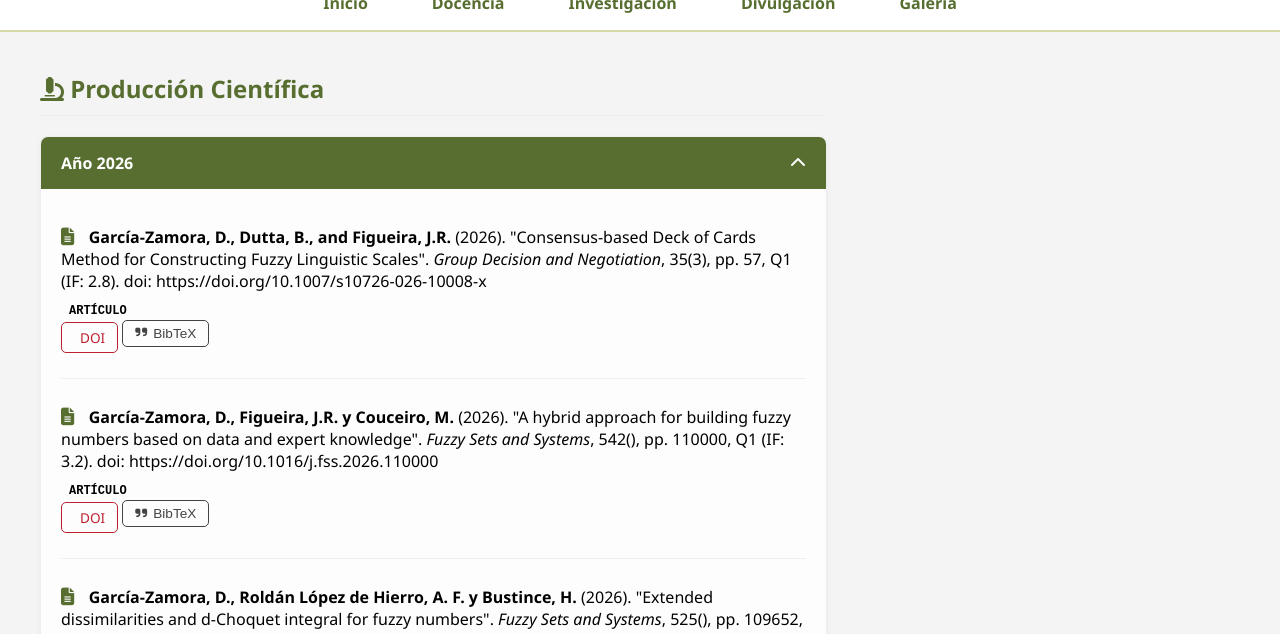
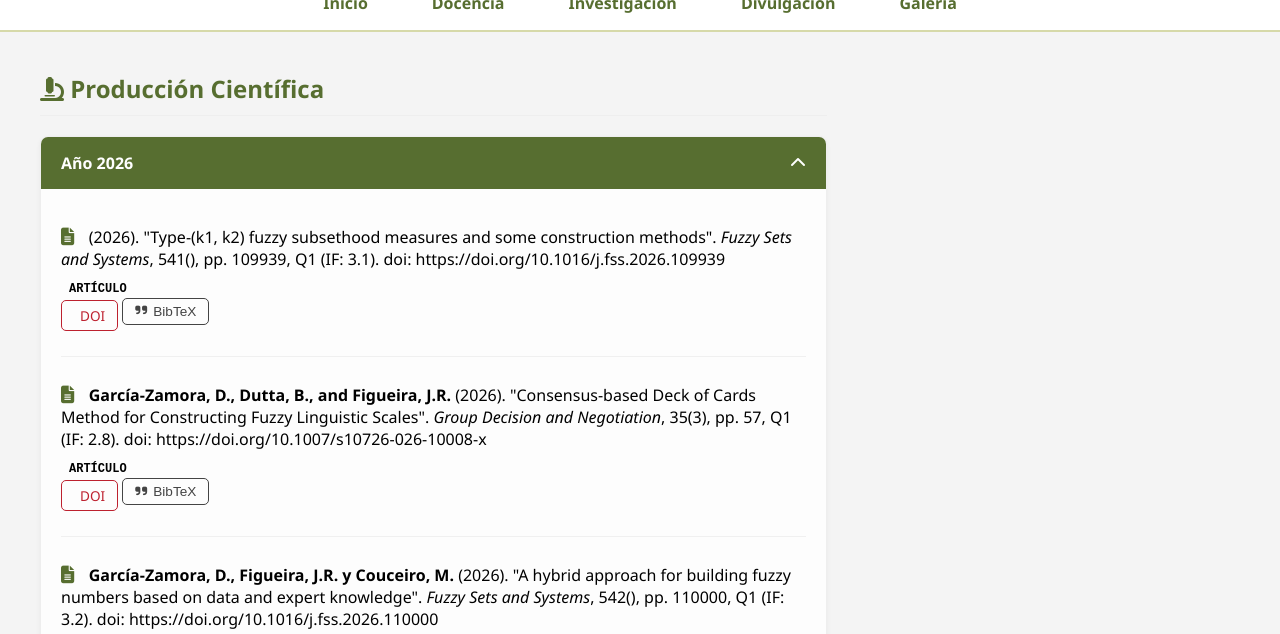
Before and after one commit to dgzamora/dgzamora.github.io, a Jekyll site: the page built from investigacion.html, in a window 1280 px wide and 900 px high, cut to the strip 266-900 px from the top of the window. Built offline with Jekyll 4.4.1, drawn with Linux system fonts in a browser that asks for light colours; a style sheet for code colours, icons or effects is not loaded.

Commit message:
260722_v3

```diff
--- a/_data/innovacion_docente.yml
+++ b/_data/innovacion_docente.yml
@@ -1,6 +1,12 @@
 secciones:
   - anio: "2025-2026"
     meritos:
+      - titulo: 'Coordinación del proyecto "Matemática Aplicada en clave digital: Microaprendizaje en Modelos matemáticos para la empresa" (Programa NEOTEACH)'
+        subtitulo: "Universidad de Jaén"
+        tipo: "proyecto"
+        etiqueta: "Proyecto de Innovación Docente"
+        guia: ""
+        materiales: ""
       - titulo: 'Castillo-González, N. y García-Zamora, D. (2025). "Explicar para comprender: mirada pedagógica al aprendizaje y la evaluación en matemáticas universitarias en la era de la Inteligencia Artificial"'
         subtitulo: "VII Congreso Internacional de Innovación Docente en Educación Superior, Almería (Virtual)"
         tipo: "congreso"
--- a/_data/investigacion.yml
+++ b/_data/investigacion.yml
@@ -1,5 +1,27 @@
 - anio: "2026"
   publicaciones:
+    - tipo: "artículo"
+      autores: " "
+      titulo: "Type-(k1, k2) fuzzy subsethood measures and some construction methods"
+      revista: "Fuzzy Sets and Systems"
+      volumen: "541"
+      numero: ""
+      paginas: "109939"
+      doi: "https://doi.org/10.1016/j.fss.2026.109939"
+      oa: ""
+      impacto: "Q1 (IF: 3.1)"
+      bibtex: |
+        @article{GARCIAZAMORA2026109939,
+          title = {Type-(k1, k2) fuzzy subsethood measures and some construction methods},
+          journal = {Fuzzy Sets and Systems},
+          volume = {541},
+          pages = {109939},
+          year = {2026},
+          issn = {0165-0114},
+          doi = {https://doi.org/10.1016/j.fss.2026.109939},
+          url = {https://www.sciencedirect.com/science/article/pii/S0165011426001776},
+          author = {Diego García-Zamora and Antonio Francisco {Roldán López de Hierro} and Javier Fernández and Humberto Bustince},
+          }
     - tipo: "artículo"
       autores: "García-Zamora, D., Dutta, B., and Figueira, J.R. "
       titulo: "Consensus-based Deck of Cards Method for Constructing Fuzzy Linguistic Scales"
```
